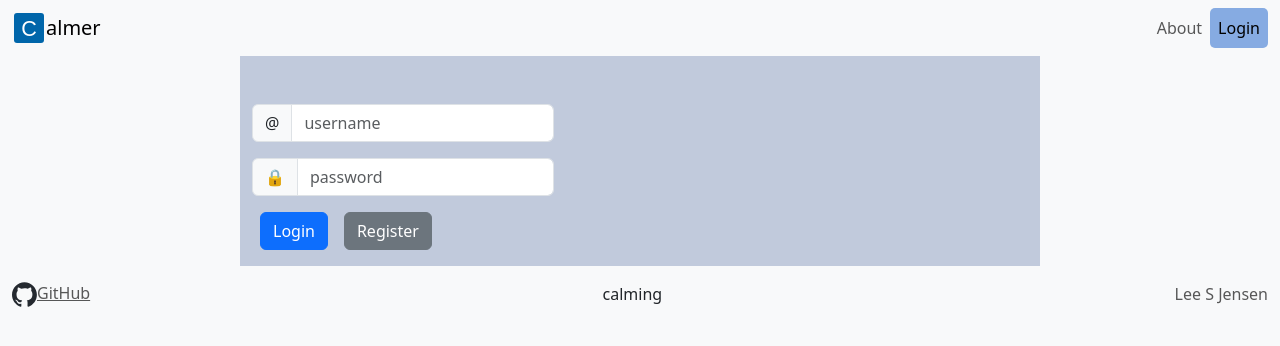
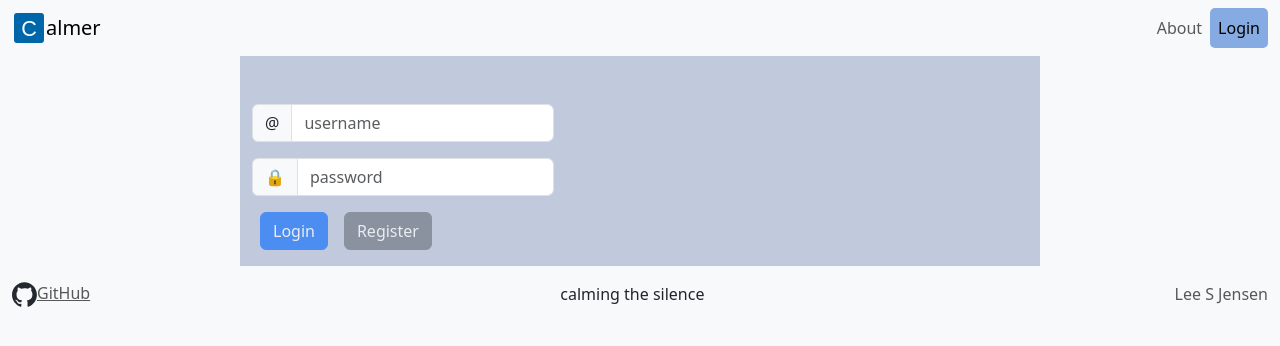
Before and after one commit to leesjensen/startup, a React (Vite) app: page / in a window 1280 px wide. Shown: the top 346 px of the page. Built offline with nearby package versions, Linux system fonts and the light colour scheme.

Commit message:
impl(login) with mocks

```diff
--- a/src/app.jsx
+++ b/src/app.jsx
@@ -55,7 +55,7 @@ export default function App() {
                 GitHub
               </a>
             </span>
-            <div>calming {activeUser}</div>
+            <div>calming {activeUser ?? 'the silence'}</div>
             <span className="navbar-text">Lee S Jensen</span>
           </div>
         </nav>
--- a/src/login/login.jsx
+++ b/src/login/login.jsx
@@ -1,39 +1,37 @@
 import React from 'react';
+import { useNavigate } from 'react-router-dom';
+import Service from '../service';
 import './login.css';
 
 export function Login({ setActiveUser }) {
   const [username, setUsername] = React.useState('');
   const [password, setPassword] = React.useState('');
   const [errorMsg, setErrorMsg] = React.useState('');
+  const navigate = useNavigate();
 
   function register() {
-    if (username && password) {
-      const users = JSON.parse(localStorage.getItem('users') || '{}');
-      if (users[username]) {
-        setErrorMsg('Invalid username');
-        return;
-      }
-      users[username] = { username, password };
-      localStorage.setItem('users', JSON.stringify(users));
-
-      login();
+    const result = Service.register(username, password);
+    if (result.success) {
+      processSuccess();
+    } else {
+      setErrorMsg(result.message);
     }
   }
 
   function login(e) {
-    e?.preventDefault();
+    e.preventDefault();
 
-    if (username && password) {
-      const users = JSON.parse(localStorage.getItem('users') || '{}');
-      const userInfo = users[username];
-      if (!userInfo || userInfo.password !== password) {
-        setErrorMsg('Invalid username or password');
-        return;
-      }
+    const result = Service.login(username, password);
+    if (result.success) {
+      processSuccess();
+    } else {
+      setErrorMsg(result.message);
+    }
+  }
 
-      localStorage.setItem('activeUser', JSON.stringify({ username, password }));
-      setActiveUser(username);
-    }
+  function processSuccess() {
+    setActiveUser(username);
+    navigate('/play');
   }
 
   return (
@@ -57,10 +55,10 @@ export function Login({ setActiveUser }) {
             <input type="password" className="form-control" placeholder="password" id="password" onChange={(e) => setPassword(e.target.value)} />
           </div>
           <div className="login-buttons">
-            <button className="btn btn-primary" onClick={login}>
+            <button className="btn btn-primary" onClick={login} disabled={!username || !password}>
               Login
             </button>
-            <button type="button" className="btn btn-secondary" onClick={register}>
+            <button type="button" className="btn btn-secondary" onClick={register} disabled={!username || !password}>
               Register
             </button>
           </div>
--- /dev/null
+++ b/src/service.js
@@ -0,0 +1,35 @@
+function getCurrentUser() {
+  return JSON.parse(localStorage.getItem('activeUser'));
+}
+
+function register(username, password) {
+  // mocked to use local storage until we get a service
+  const result = { success: false, message: 'Invalid username' };
+  if (username && password) {
+    const users = JSON.parse(localStorage.getItem('users') || '{}');
+    if (!users[username]) {
+      users[username] = { username, password };
+      localStorage.setItem('users', JSON.stringify(users));
+
+      login();
+      result.success = true;
+    }
+  }
+  return result;
+}
+
+function login(username, password) {
+  // mocked to use local storage until we get a service
+  const result = { success: true, message: 'Invalid username or password' };
+  if (username && password) {
+    const users = JSON.parse(localStorage.getItem('users') || '{}');
+    const userInfo = users[username];
+    if (userInfo?.password === password) {
+      localStorage.setItem('activeUser', username);
+      result.success = true;
+    }
+  }
+
+  return result;
+}
+export default { getCurrentUser, register, login };
```
